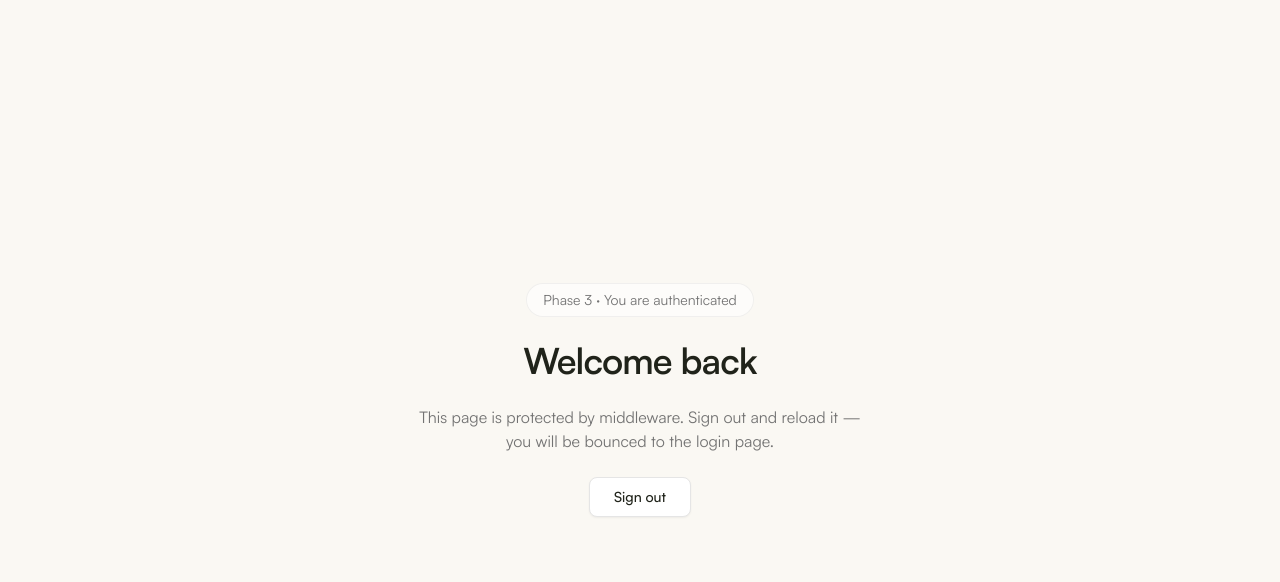
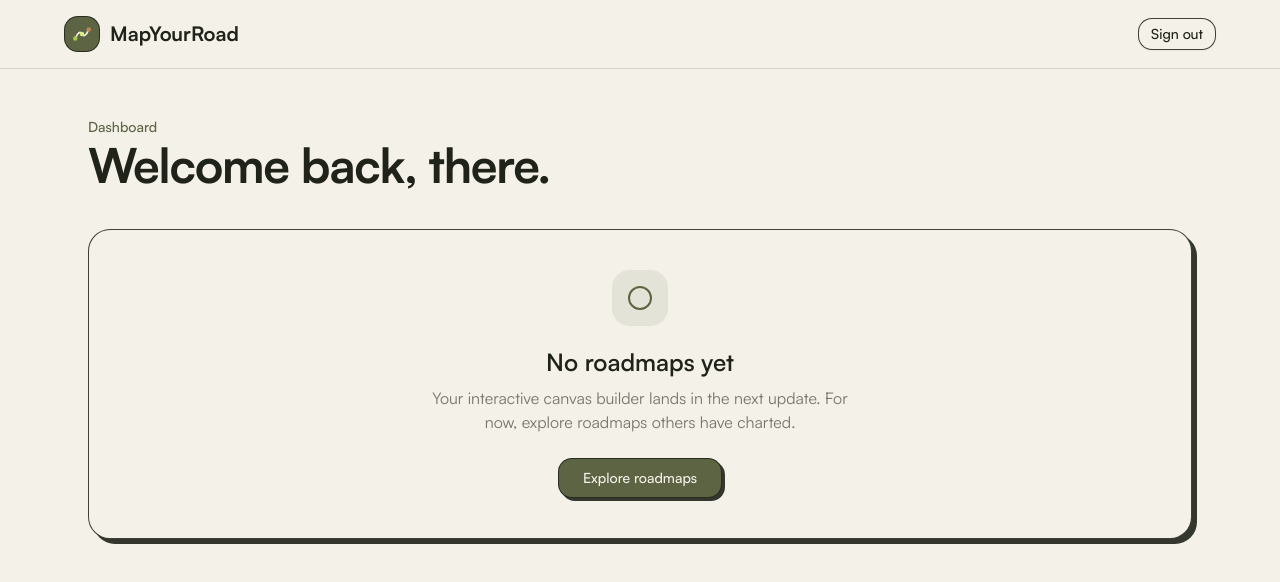
Before and after one commit to sreyashp07/MapYourRoad, a Next.js app: page /dashboard in a window 1280 px wide. Shown: the top 582 px of the page. Built offline with nearby package versions, Linux system fonts and the light colour scheme; no server answers.

Commit message:
feat(dashboard): restyle to olive/cream with logo header + empty state

```diff
--- a/src/app/dashboard/page.tsx
+++ b/src/app/dashboard/page.tsx
@@ -1,31 +1,61 @@
+import Link from "next/link";
 import { auth, signOut } from "@/auth";
 import { Button } from "@/components/ui/button";
+import { Logo } from "@/components/brand/logo";
 
 export default async function DashboardPage() {
   const session = await auth();
+  const name = session?.user?.name ?? "there";
 
   return (
-    <main className="flex min-h-screen flex-col items-center justify-center gap-6 bg-[#faf8f3] px-6 text-center">
-      <span className="text-muted-foreground rounded-full border border-black/5 bg-white/60 px-4 py-1.5 text-sm">
-        Phase 3 · You are authenticated
-      </span>
-      <h1 className="text-3xl font-semibold tracking-tight sm:text-4xl">
-        Welcome back{session?.user?.name ? `, ${session.user.name}` : ""}
-      </h1>
-      <p className="text-muted-foreground max-w-md">
-        This page is protected by middleware. Sign out and reload it — you will
-        be bounced to the login page.
-      </p>
+    <div className="bg-cream min-h-screen">
+      <header className="border-ink/15 border-b-[1.5px] px-4 py-4 sm:px-6">
+        <div className="mx-auto flex max-w-6xl items-center justify-between">
+          <Logo href="/dashboard" />
           <form
             action={async () => {
               "use server";
               await signOut({ redirectTo: "/" });
             }}
           >
-        <Button type="submit" variant="outline" size="lg">
+            <Button
+              type="submit"
+              variant="outline"
+              size="sm"
+              className="sb-border bg-cream rounded-xl"
+            >
               Sign out
             </Button>
           </form>
+        </div>
+      </header>
+
+      <main className="mx-auto max-w-6xl px-4 py-12 sm:px-6">
+        <p className="text-olive text-sm font-medium">Dashboard</p>
+        <h1 className="font-display text-ink mt-1 text-4xl font-bold tracking-tight sm:text-5xl">
+          Welcome back, {name}.
+        </h1>
+
+        <div className="sb-border sb-shadow-lg bg-cream mt-10 rounded-3xl p-10 text-center">
+          <div className="bg-olive/10 mx-auto flex h-14 w-14 items-center justify-center rounded-2xl">
+            <span className="border-olive h-6 w-6 rounded-full border-2" />
+          </div>
+          <h2 className="font-display text-ink mt-5 text-2xl font-semibold">
+            No roadmaps yet
+          </h2>
+          <p className="text-ink/60 mx-auto mt-2 max-w-md">
+            Your interactive canvas builder lands in the next update. For now,
+            explore roadmaps others have charted.
+          </p>
+          <Button
+            asChild
+            size="lg"
+            className="sb-border sb-shadow bg-olive text-cream hover:bg-olive-deep mt-6 rounded-xl"
+          >
+            <Link href="/explore">Explore roadmaps</Link>
+          </Button>
+        </div>
       </main>
+    </div>
   );
 }
```
Lines whose indentation alone changed are shown as unchanged.
